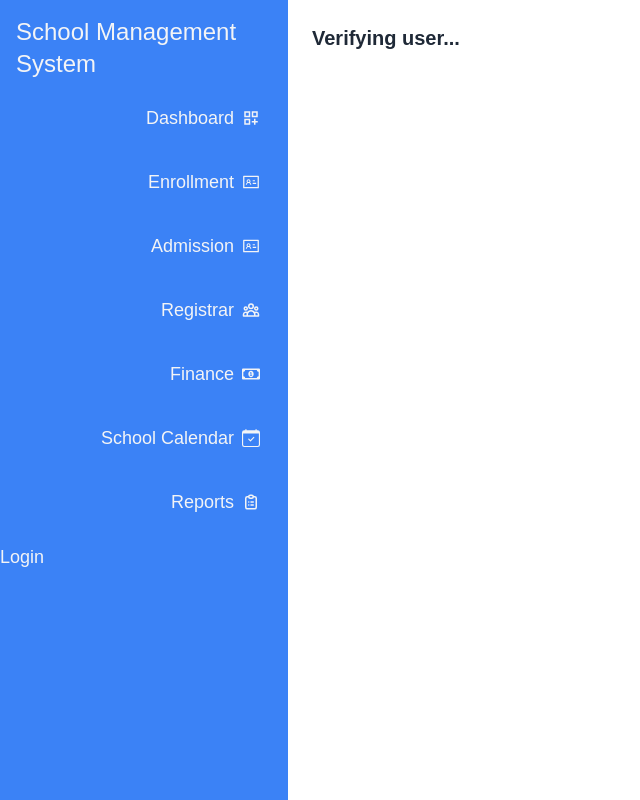
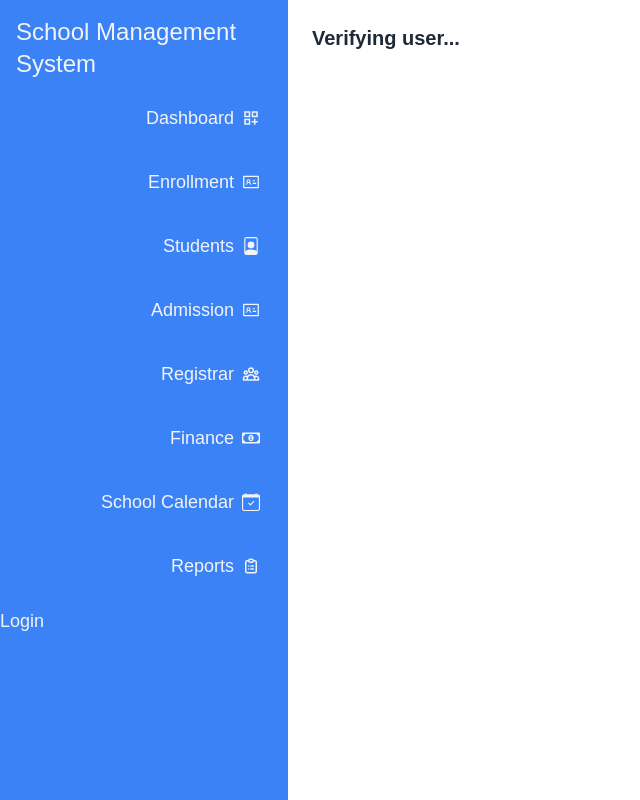
Before and after one commit to KafeinFaita/school-management-frontend, a React (Create React App) app: page /dashboard in a window 1280 px wide. Shown: the whole page, without its empty margins (0-640 px from the left). Built offline with nearby package versions, Linux system fonts and the light colour scheme; no server answers.

Commit message:
fixed sidebar, added students link

```diff
--- a/src/components/partials/Sidebar.jsx
+++ b/src/components/partials/Sidebar.jsx
@@ -1,7 +1,7 @@
 import { AiOutlineIdcard } from 'react-icons/ai';
 import { HiOutlineUserGroup,HiOutlineClipboardList } from 'react-icons/hi';
 import { FaRegMoneyBillAlt } from 'react-icons/fa';
-import { BsCalendarCheck } from 'react-icons/bs';
+import { BsCalendarCheck,BsFilePerson } from 'react-icons/bs';
 import { MdOutlineDashboardCustomize } from 'react-icons/md';
 import { Link } from 'react-router-dom';
 
@@ -21,6 +21,12 @@ const Sidebar = () => {
             <Link to='/enrollment' className="sidebar-hover">
               <AiOutlineIdcard className="mr-5" />
               Enrollment
+            </Link>
+          </li>
+          <li className="flex items-center justify-end">
+            <Link to='/students' className="sidebar-hover">
+              <BsFilePerson className="mr-5" />
+              Students
             </Link>
           </li>
           <li className="flex items-center justify-end">
```
